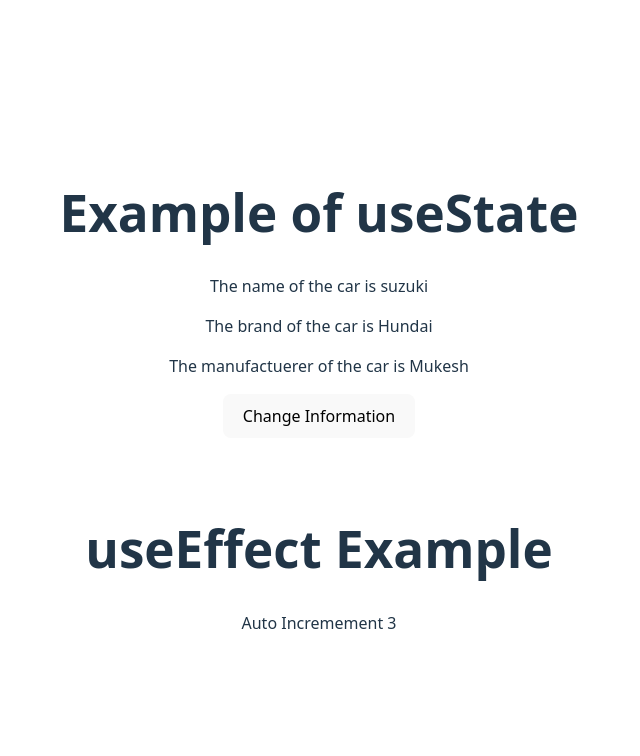
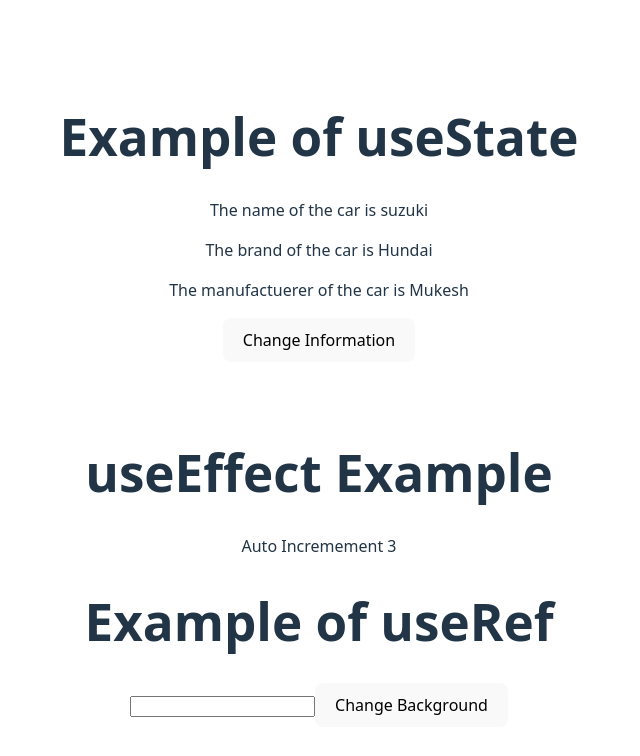
Before and after one commit to Anubhav1603/javascrit_basics, a React (Vite) app in the folder react_practice/: page / in a window 1280 px wide. Shown: the top 756 px of the page, without its empty margins (321-961 px from the left). Built offline with nearby package versions, Linux system fonts and the light colour scheme.

Commit message:
feat: add example of useRef hook

```diff
--- /dev/null
+++ b/react_practice/components/colorChange.jsx
@@ -0,0 +1,14 @@
+import { useRef } from "react";
+export const ColorChange = () => {
+  const inputData = useRef();
+  const changeback = () => {
+    inputData.current.style.background = "blue";
+  };
+  return (
+    <>
+      <h1>Example of useRef</h1>
+      <input type="text" ref={inputData} />
+      <button onClick={changeback}>Change Background</button>
+    </>
+  );
+};
--- a/react_practice/src/App.jsx
+++ b/react_practice/src/App.jsx
@@ -1,11 +1,13 @@
 import "./App.css";
 import { CarComponent } from "../components/carComponent";
 import { Timer } from "../components/timer";
+import { ColorChange } from "../components/colorchange";
 function App() {
   return (
     <>
       <CarComponent />
       <Timer />
+      <ColorChange />
     </>
   );
 }
```
